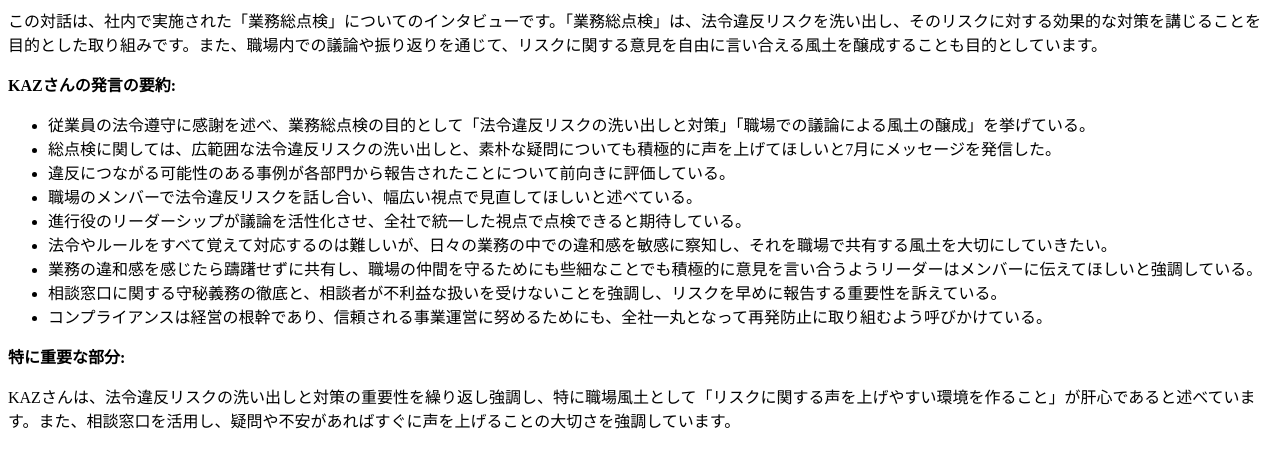
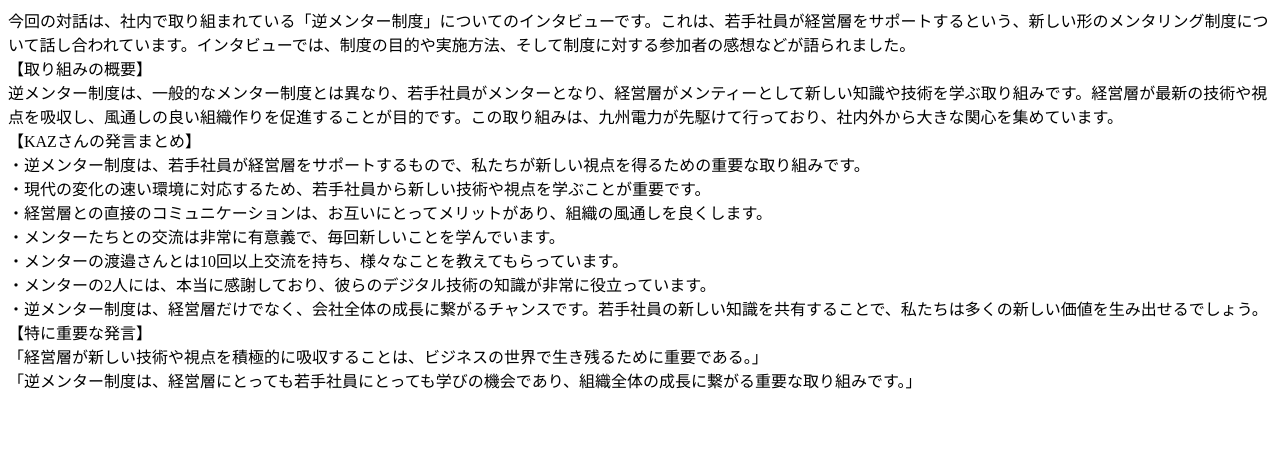
Before and after one commit to NaoyInakaz/ShuninChallenge, a plain HTML site: page index.html in a window 1280 px wide. Drawn offline with Linux system fonts and the light colour scheme.

Commit message:
Update index.html

```diff
--- a/index.html
+++ b/index.html
@@ -1,19 +1,2 @@
-<div>
-  <p>この対話は、社内で実施された「業務総点検」についてのインタビューです。「業務総点検」は、法令違反リスクを洗い出し、そのリスクに対する効果的な対策を講じることを目的とした取り組みです。また、職場内での議論や振り返りを通じて、リスクに関する意見を自由に言い合える風土を醸成することも目的としています。</p>
 
-  <p><strong>KAZさんの発言の要約:</strong></p>
-  <ul>
-    <li>従業員の法令遵守に感謝を述べ、業務総点検の目的として「法令違反リスクの洗い出しと対策」「職場での議論による風土の醸成」を挙げている。</li>
-    <li>総点検に関しては、広範囲な法令違反リスクの洗い出しと、素朴な疑問についても積極的に声を上げてほしいと7月にメッセージを発信した。</li>
-    <li>違反につながる可能性のある事例が各部門から報告されたことについて前向きに評価している。</li>
-    <li>職場のメンバーで法令違反リスクを話し合い、幅広い視点で見直してほしいと述べている。</li>
-    <li>進行役のリーダーシップが議論を活性化させ、全社で統一した視点で点検できると期待している。</li>
-    <li>法令やルールをすべて覚えて対応するのは難しいが、日々の業務の中での違和感を敏感に察知し、それを職場で共有する風土を大切にしていきたい。</li>
-    <li>業務の違和感を感じたら躊躇せずに共有し、職場の仲間を守るためにも些細なことでも積極的に意見を言い合うようリーダーはメンバーに伝えてほしいと強調している。</li>
-    <li>相談窓口に関する守秘義務の徹底と、相談者が不利益な扱いを受けないことを強調し、リスクを早めに報告する重要性を訴えている。</li>
-    <li>コンプライアンスは経営の根幹であり、信頼される事業運営に努めるためにも、全社一丸となって再発防止に取り組むよう呼びかけている。</li>
-  </ul>
-
-  <p><strong>特に重要な部分:</strong></p>
-  <p>KAZさんは、法令違反リスクの洗い出しと対策の重要性を繰り返し強調し、特に職場風土として「リスクに関する声を上げやすい環境を作ること」が肝心であると述べています。また、相談窓口を活用し、疑問や不安があればすぐに声を上げることの大切さを強調しています。</p>
-</div>
+<div> 今回の対話は、社内で取り組まれている「逆メンター制度」についてのインタビューです。これは、若手社員が経営層をサポートするという、新しい形のメンタリング制度について話し合われています。インタビューでは、制度の目的や実施方法、そして制度に対する参加者の感想などが語られました。 </div> <div> 【取り組みの概要】<br> 逆メンター制度は、一般的なメンター制度とは異なり、若手社員がメンターとなり、経営層がメンティーとして新しい知識や技術を学ぶ取り組みです。経営層が最新の技術や視点を吸収し、風通しの良い組織作りを促進することが目的です。この取り組みは、九州電力が先駆けて行っており、社内外から大きな関心を集めています。 </div> <div> 【KAZさんの発言まとめ】<br> ・逆メンター制度は、若手社員が経営層をサポートするもので、私たちが新しい視点を得るための重要な取り組みです。<br> ・現代の変化の速い環境に対応するため、若手社員から新しい技術や視点を学ぶことが重要です。<br> ・経営層との直接のコミュニケーションは、お互いにとってメリットがあり、組織の風通しを良くします。<br> ・メンターたちとの交流は非常に有意義で、毎回新しいことを学んでいます。<br> ・メンターの渡邉さんとは10回以上交流を持ち、様々なことを教えてもらっています。<br> ・メンターの2人には、本当に感謝しており、彼らのデジタル技術の知識が非常に役立っています。<br> ・逆メンター制度は、経営層だけでなく、会社全体の成長に繋がるチャンスです。若手社員の新しい知識を共有することで、私たちは多くの新しい価値を生み出せるでしょう。<br> </div> <div> 【特に重要な発言】<br> 「経営層が新しい技術や視点を積極的に吸収することは、ビジネスの世界で生き残るために重要である。」<br> 「逆メンター制度は、経営層にとっても若手社員にとっても学びの機会であり、組織全体の成長に繋がる重要な取り組みです。」 </div>
```
